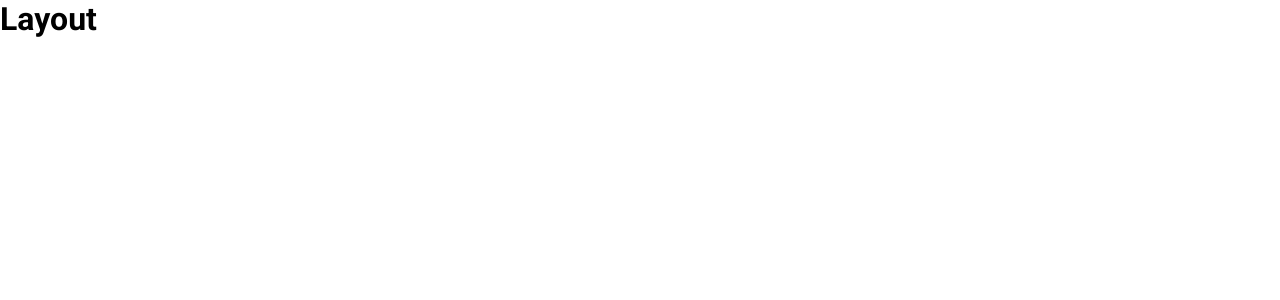
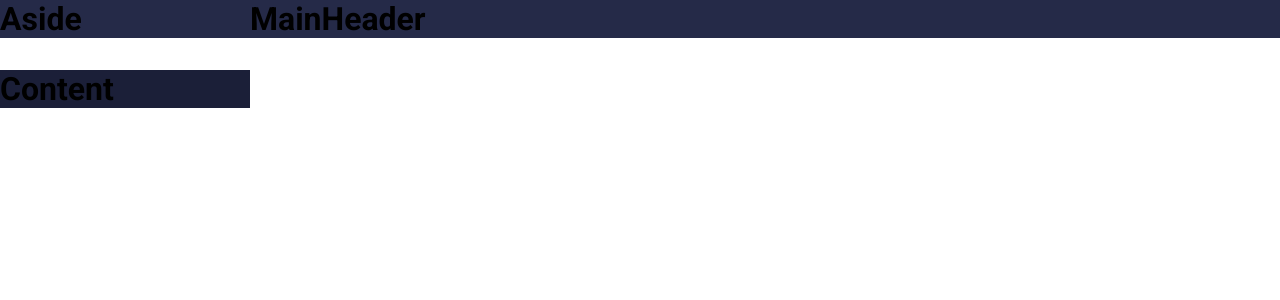
Before and after one commit to GenivaldoSerra/react-projects, a React (Create React App) app in the folder minha-carteira/: page / in a window 1280 px wide. Shown: the top 300 px of the page. Built offline with nearby package versions, Linux system fonts and the light colour scheme.

Commit message:
feat: Themes

```diff
--- a/minha-carteira/src/app.tsx
+++ b/minha-carteira/src/app.tsx
@@ -5,10 +5,10 @@ import Layout from './components/layout';
 
 const App: React.FC = () => {
   return (
-    <>
+    <div>
+      <GlobalStyles />
       <Layout />
-      <GlobalStyles />
-    </>
+    </div>
   );
 }
 
--- a/minha-carteira/src/components/aside/styles.ts
+++ b/minha-carteira/src/components/aside/styles.ts
@@ -1,4 +1,7 @@
 import styled from 'styled-components';
 
 
-export const Container = styled.div``;
+export const Container = styled.div`
+  grid-area: AS;
+  background-color: #252A48;
+`;
--- a/minha-carteira/src/components/content/styles.ts
+++ b/minha-carteira/src/components/content/styles.ts
@@ -1,3 +1,6 @@
 import styled from 'styled-components';
 
-export const Container = styled.div``;
+export const Container = styled.div`
+  grid-area: CT;
+  background-color: #1b1f38;
+`;
--- a/minha-carteira/src/components/layout/index.tsx
+++ b/minha-carteira/src/components/layout/index.tsx
@@ -1,12 +1,17 @@
 import React from 'react';
-import { Container } from './styles';
+import { Grid } from './styles';
+import MainHeader from '../mainHeader';
+import Aside from '../aside';
+import Content from '../content';
 
 const Layout: React.FC = () => {
   return (
     <div>
-      <Container>
-        <h1>Layout</h1>
-      </Container>
+      <Grid>
+        <Aside />
+        <MainHeader />
+        <Content />
+      </Grid>
     </div>
   );
 }
--- a/minha-carteira/src/components/layout/styles.ts
+++ b/minha-carteira/src/components/layout/styles.ts
@@ -1,3 +1,18 @@
 import styled from 'styled-components';
 
-export const Container = styled.div``;
+  /**
+  * Layout Grid
+  * MH = Main Header
+  * AS = Aside
+  * CT = Content
+  */
+
+export const Grid = styled.div`
+  display: grid;
+  grid-template-columns: 250px auto;
+  grid-template-rows: 70px auto;
+  grid-template-areas:
+    'AS MH'
+    'AS CT';
+  height: 100vh;
+`;
--- a/minha-carteira/src/components/mainHeader/styles.ts
+++ b/minha-carteira/src/components/mainHeader/styles.ts
@@ -1,3 +1,6 @@
 import styled from 'styled-components';
 
-export const Container = styled.div``;
+export const Container = styled.div`
+  grid-area: MH;
+  background-color: #252A48;
+`;
```
Also changed, not shown: minha-carteira/src/styles/themes/dark.ts (added, +14 -0 lines), minha-carteira/src/styles/themes/light.ts (added, +14 -0 lines).
